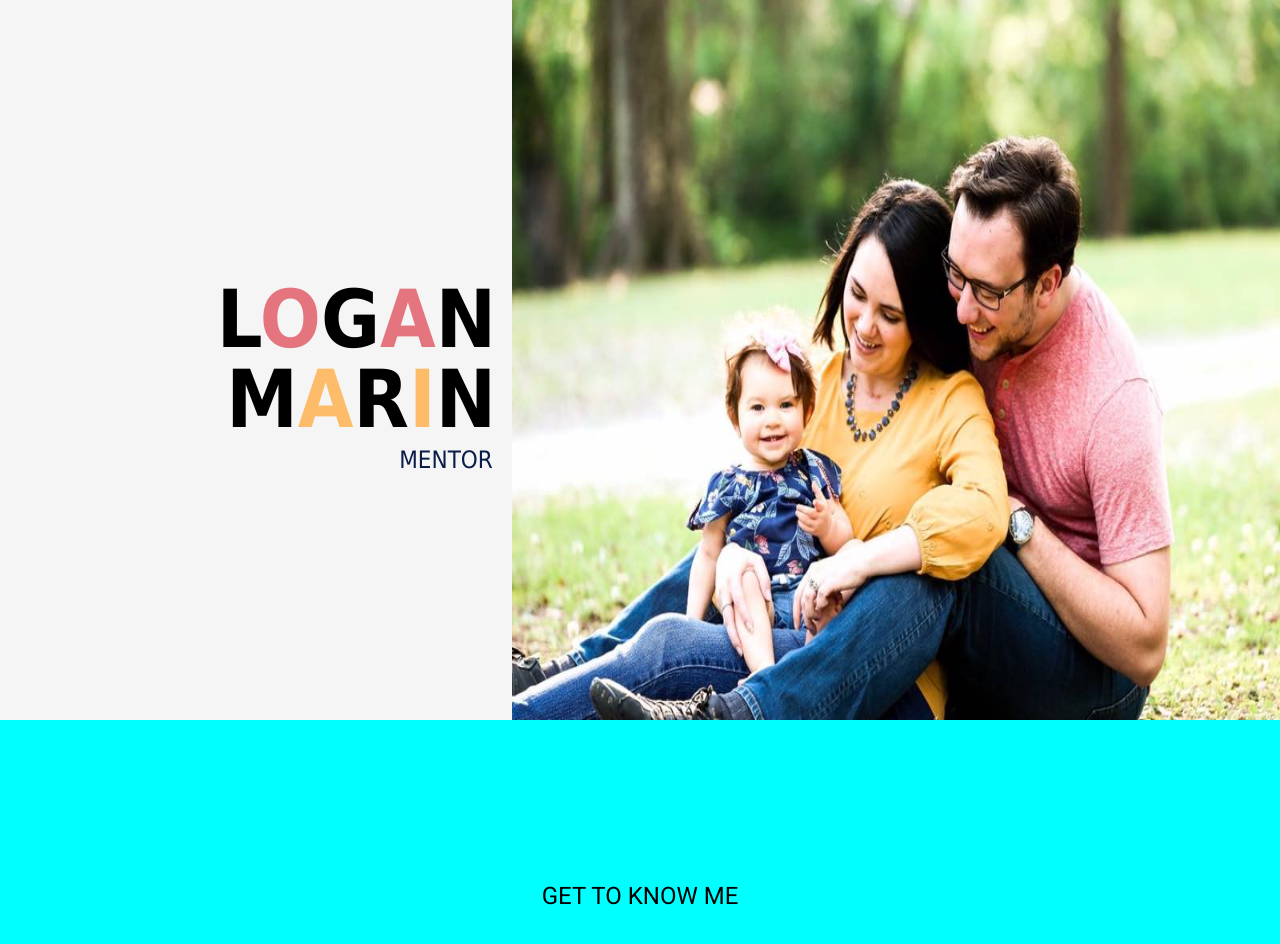
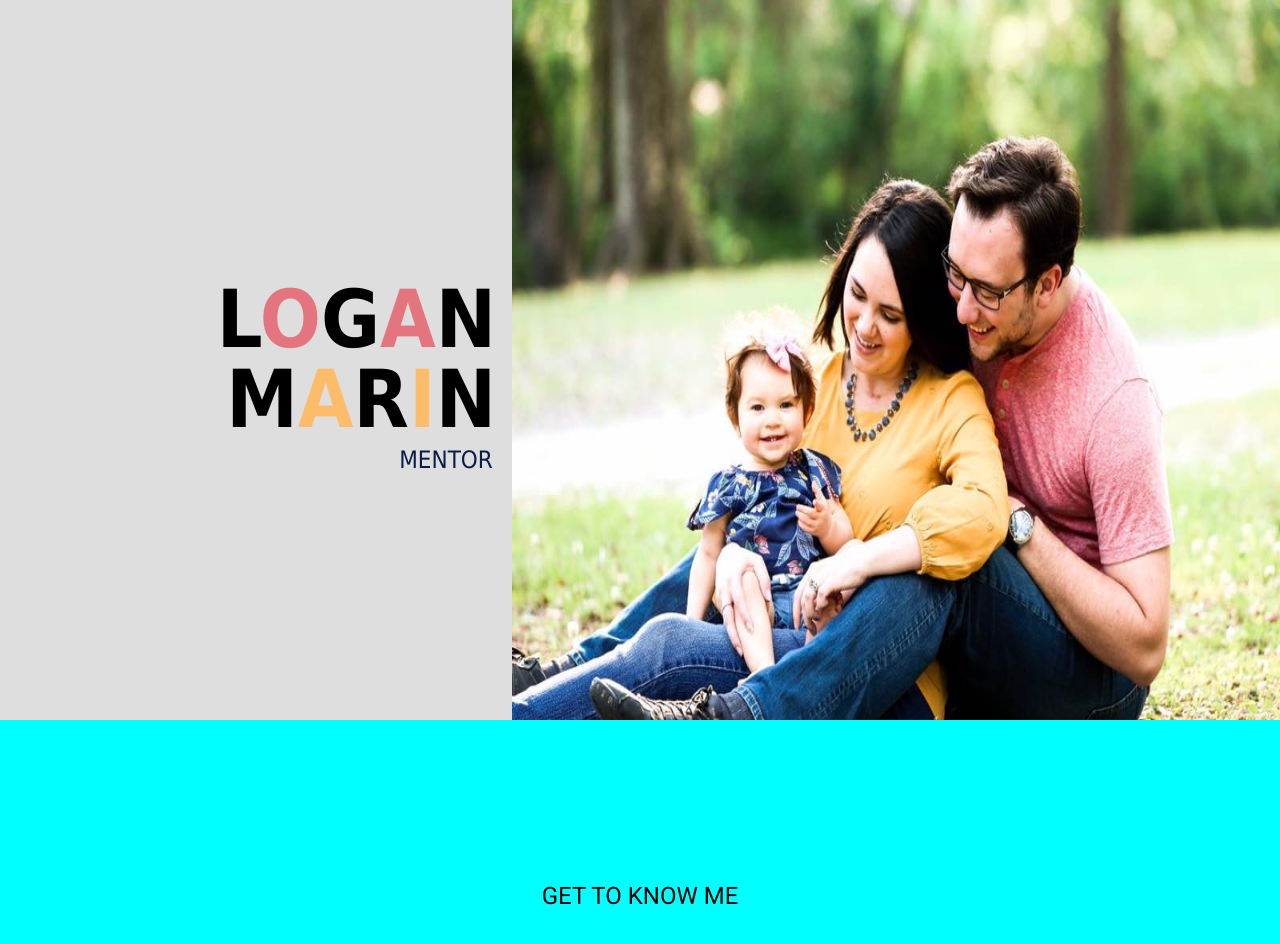
Before and after one commit to InnerGI/personal-website, an Angular app: page / in a window 1280 px wide. Shown: the top 944 px of the page. Built offline with nearby package versions, Linux system fonts and the light colour scheme.

Commit message:
Updated left pane background color in welcome-section

```diff
--- a/src/app/landing-page/landing-page.component.scss
+++ b/src/app/landing-page/landing-page.component.scss
@@ -22,7 +22,7 @@
             display: flex;
             justify-content: flex-end;
             align-items: center;
-            background-color: whitesmoke;
+            background-color: #DEDEDE;
             flex: 1;
 
             #left-pane-content-container {
```
